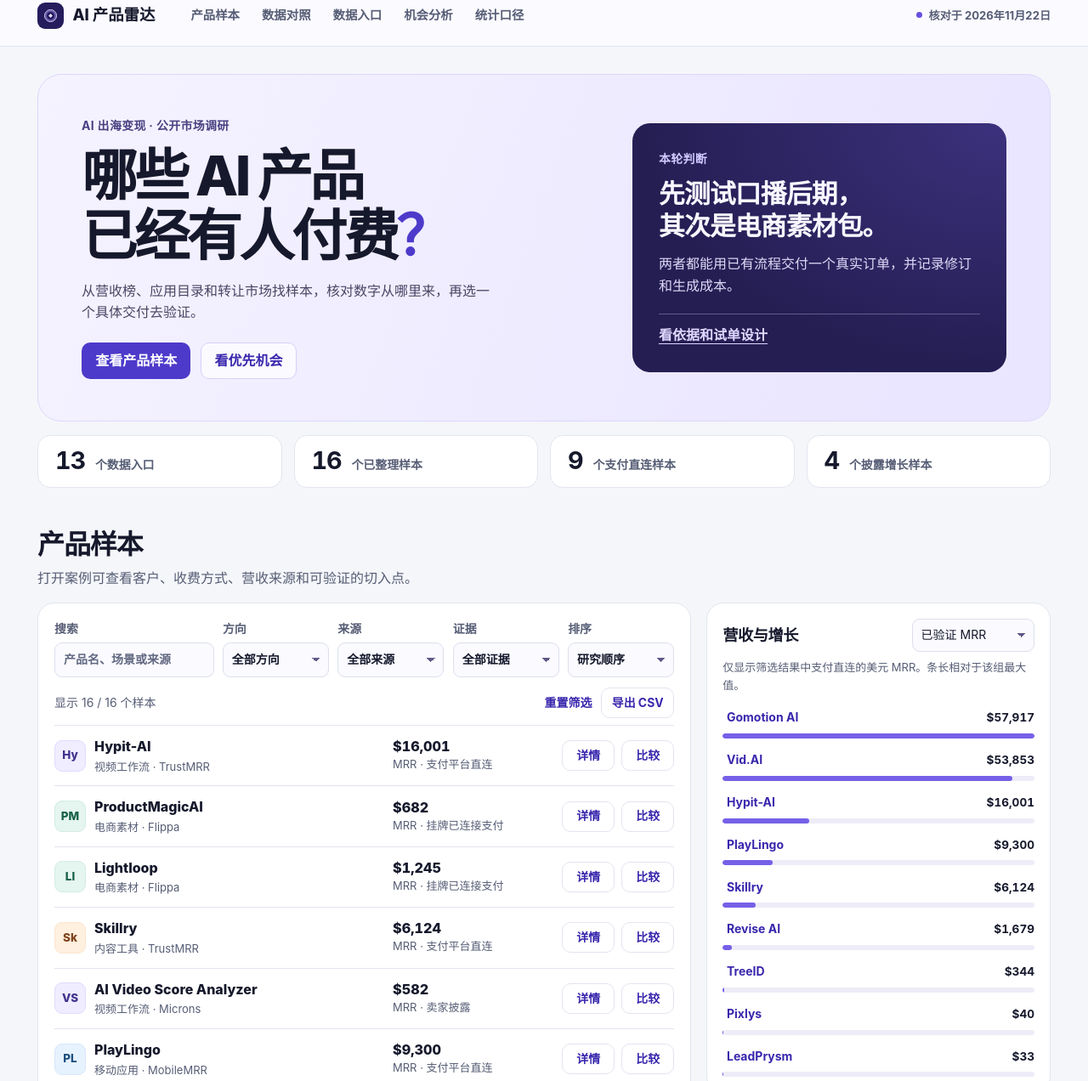
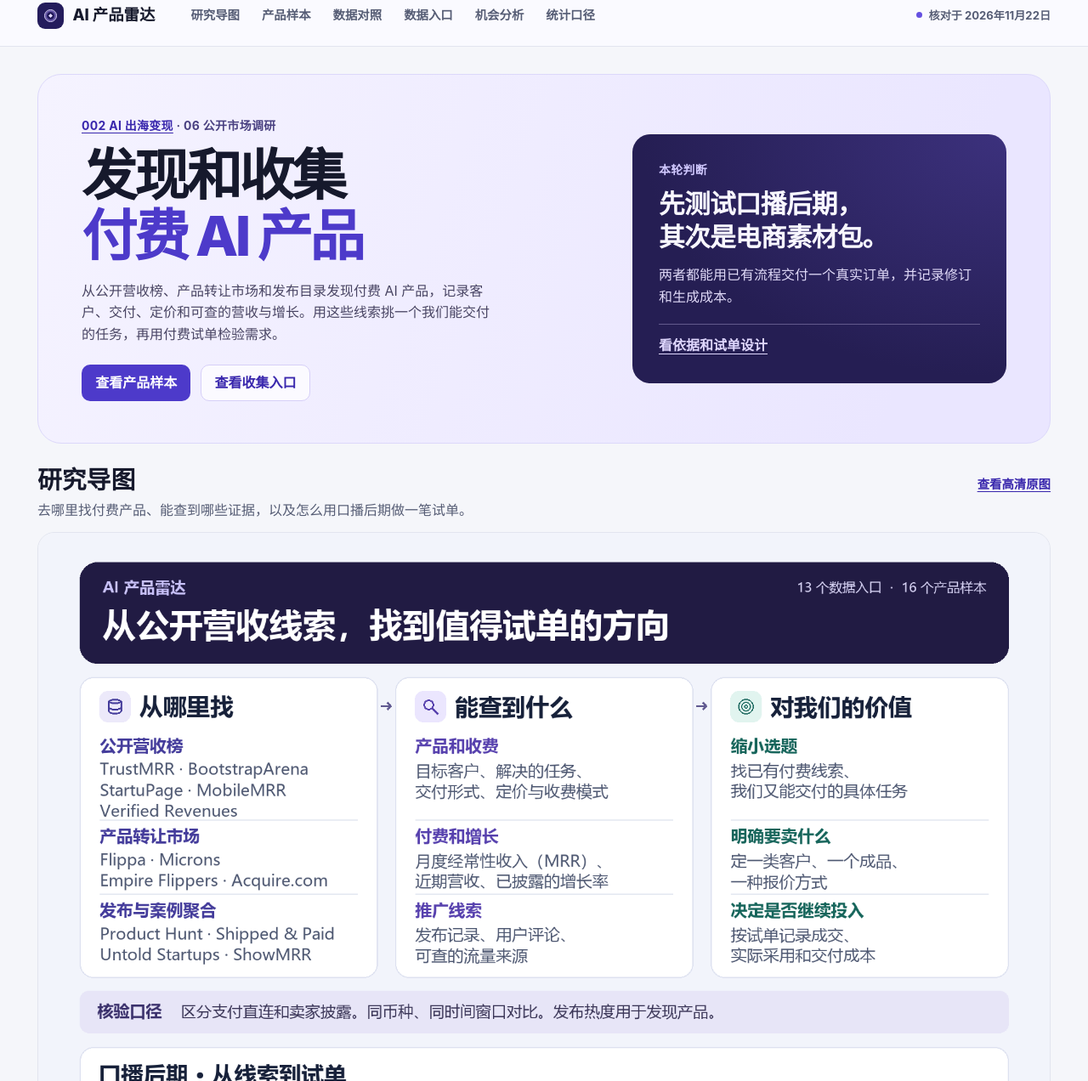
Before and after one commit to yydshly/1123_codex_project, a plain HTML site: page projects/002-ai-overseas-revenue/06-ai-product-radar/index.html in a window 1280 px wide. Shown: the part 18-1290 px from the top of the page at 85% size. Drawn offline with Linux system fonts and the light colour scheme.

Commit message:
在 002 子项目下发布付费 AI 产品雷达
在现有研究总库的 002 AI 出海变现下更新 06 AI 产品雷达。说明从公开榜单、转让市场和发布目录收集付费 AI 产品的能力，附原始导图、可查营收与增长证据以及试单示例。由研究总库现有 GitHub Pages 工作流发布。

```diff
--- a/projects/002-ai-overseas-revenue/06-ai-product-radar/index.html
+++ b/projects/002-ai-overseas-revenue/06-ai-product-radar/index.html
@@ -3,8 +3,8 @@
 <head>
   <meta charset="utf-8">
   <meta name="viewport" content="width=device-width, initial-scale=1">
-  <meta name="description" content="从公开营收榜和挂牌项目查找 AI 产品，用真实数据判断哪些方向值得验证。">
-  <title>AI 产品雷达｜营收证据与机会</title>
+  <meta name="description" content="从公开营收榜、产品转让市场和发布目录收集付费 AI 产品，整理目标客户、交付、定价和可查的营收与增长，寻找值得试单的方向。">
+  <title>AI 产品雷达｜发现和收集付费 AI 产品</title>
   <link rel="stylesheet" href="styles.css">
   <script defer src="research-data.js"></script>
   <script defer src="app.js"></script>
@@ -15,6 +15,7 @@
     <div class="shell topbar-inner">
       <a class="brand" href="#top"><span class="brand-mark" aria-hidden="true"></span>AI 产品雷达</a>
       <nav aria-label="研究导航">
+        <a href="#guide">研究导图</a>
         <a href="#products">产品样本</a>
         <a href="#analysis">数据对照</a>
         <a href="#sources">数据入口</a>
@@ -28,12 +29,12 @@
   <main class="shell" id="main">
     <section class="hero" id="top" aria-labelledby="hero-title">
       <div class="hero-text">
-        <p class="eyebrow">AI 出海变现 · 公开市场调研</p>
-        <h1 id="hero-title">哪些 AI 产品<br>已经有人付费<span>？</span></h1>
-        <p class="hero-summary">从营收榜、应用目录和转让市场找样本，核对数字从哪里来，再选一个具体交付去验证。</p>
+        <p class="eyebrow"><a href="../index.html">002 AI 出海变现</a> · 06 公开市场调研</p>
+        <h1 id="hero-title">发现和收集<br><span>付费 AI 产品</span></h1>
+        <p class="hero-summary">从公开营收榜、产品转让市场和发布目录发现付费 AI 产品，记录客户、交付、定价和可查的营收与增长。用这些线索挑一个我们能交付的任务，再用付费试单检验需求。</p>
         <div class="hero-actions">
           <a class="button primary" href="#products">查看产品样本</a>
-          <a class="button secondary" href="#opportunities">看优先机会</a>
+          <a class="button secondary" href="#sources">查看收集入口</a>
         </div>
       </div>
       <aside class="hero-panel" aria-labelledby="focus-title">
@@ -44,6 +45,14 @@
         <a href="#opportunities">看依据和试单设计</a>
       </aside>
     </section>
+
+    <figure class="research-guide" id="guide" aria-labelledby="guide-title">
+      <figcaption class="guide-caption">
+        <div><h2 id="guide-title">研究导图</h2><p>去哪里找付费产品、能查到哪些证据，以及怎么用口播后期做一笔试单。</p></div>
+        <a href="ai-research-value.png" target="_blank" rel="noopener">查看高清原图</a>
+      </figcaption>
+      <img src="ai-research-value.png" width="1760" height="1256" decoding="async" alt="研究导图。通过 13 个公开营收榜、转让市场和发布目录整理 16 个产品样本，记录客户、交付、定价、可查营收和增长。区分支付直连与卖家披露，同币种、同时段对比。以口播后期为例，查同类付费线索，按条报价，记录付款、成片发布和交付成本。">
+    </figure>
 
     <section class="stats" id="stats" aria-label="样本概况"></section>
 
--- a/projects/002-ai-overseas-revenue/06-ai-product-radar/styles.css
+++ b/projects/002-ai-overseas-revenue/06-ai-product-radar/styles.css
@@ -57,6 +57,13 @@ nav a:hover { color: var(--accent-dark); }
 .hero-panel p:not(.eyebrow) { color: #e0daf8; }
 .hero-panel-rule { height: 1px; background: #635a8d; margin: 1.2rem 0 .75rem; }
 .hero-panel a { color: #e0d8ff; font-weight: 700; }
+
+.research-guide { margin: 24px 0 0; scroll-margin-top: 24px; }
+.guide-caption { display: flex; flex-wrap: wrap; align-items: baseline; justify-content: space-between; gap: 6px 18px; margin-bottom: 12px; }
+.guide-caption h2 { font-size: clamp(1.35rem, 2.5vw, 1.8rem); line-height: 1.3; }
+.guide-caption p { margin-top: .3rem; color: var(--muted); }
+.guide-caption a { font-size: .9rem; font-weight: 700; }
+.research-guide img { display: block; width: 100%; height: auto; border: 1px solid var(--line); border-radius: var(--radius); }
 
 .stats { display: grid; grid-template-columns: repeat(4, 1fr); gap: 14px; margin-top: 16px; }
 .stat { padding: 15px 20px; background: var(--surface); border: 1px solid var(--line); border-radius: 15px; display: flex; align-items: baseline; gap: 12px; }
```
Also changed, not shown: docs/index.html (+2 -0 lines), projects/002-ai-overseas-revenue/index.html (+1 -1 lines), projects/002-ai-overseas-revenue/06-ai-product-radar/ai-research-value.png (added), 3 other files.
